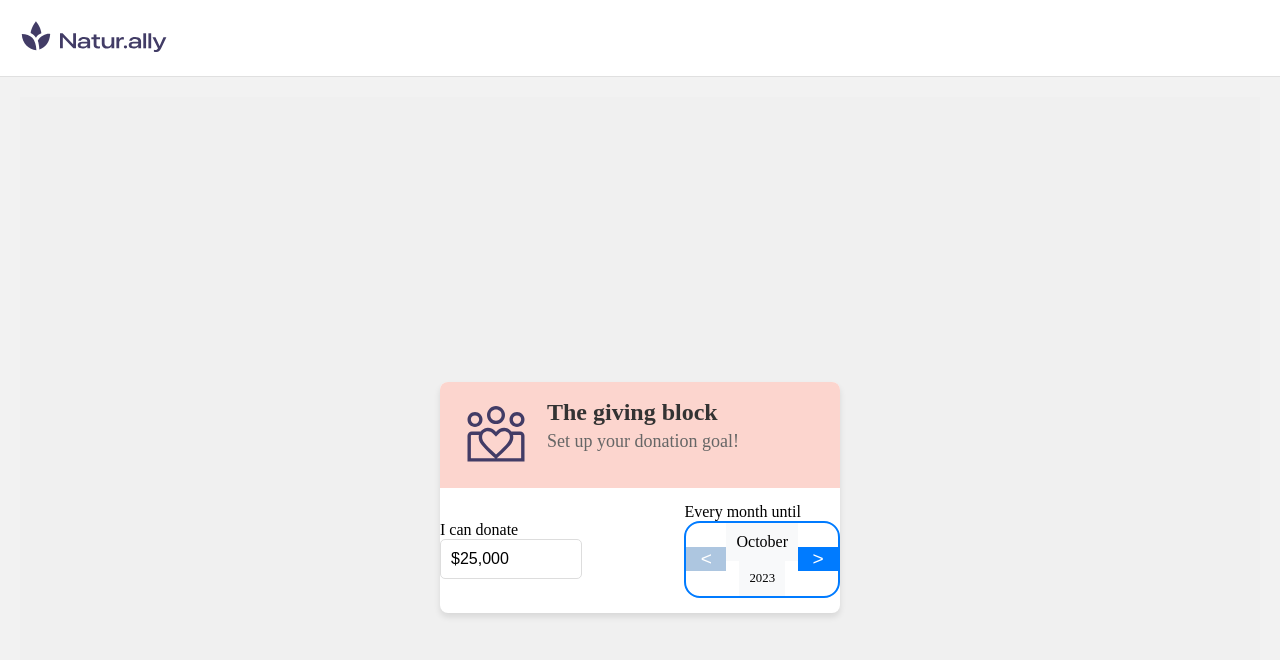
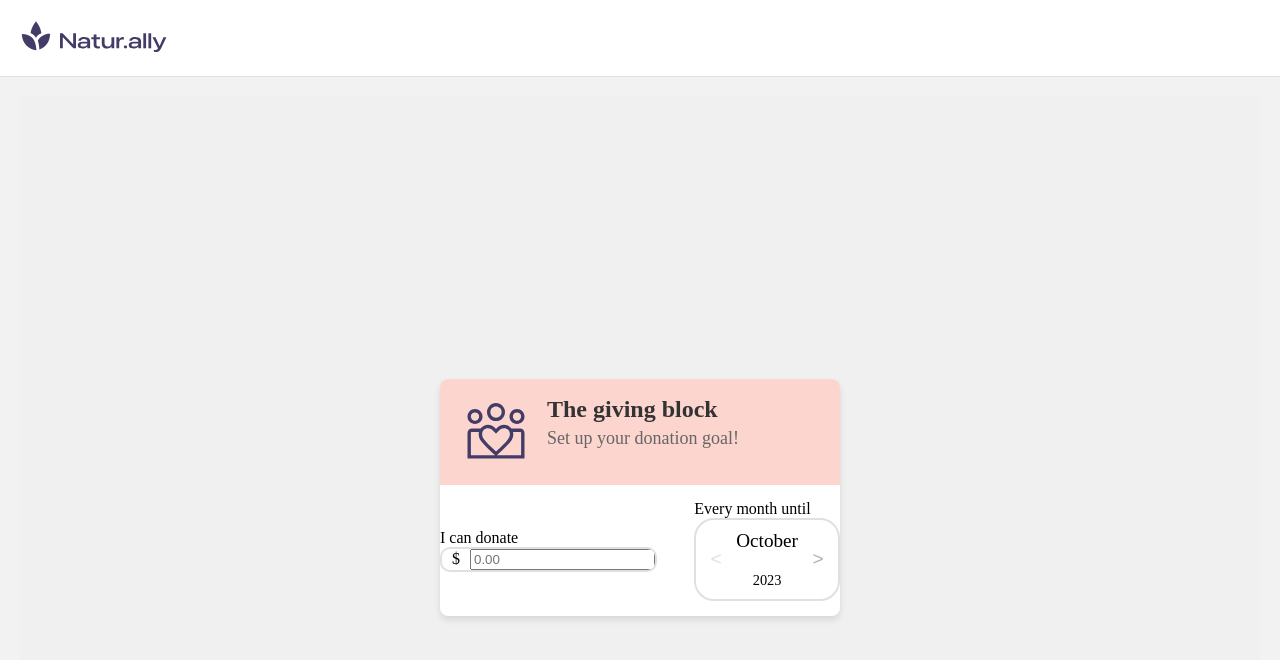
Before and after one commit to kendyl93/donation, a React (Create React App) app: page / in a window 1280 px wide. Shown: the top 660 px of the page. Built offline with nearby package versions, Linux system fonts and the light colour scheme.

Commit message:
Added field calculations

```diff
--- a/public/index.html
+++ b/public/index.html
@@ -24,7 +24,7 @@
       work correctly both with client-side routing and a non-root public URL.
       Learn how to configure a non-root public URL by running `npm run build`.
     -->
-    <title>React App</title>
+    <title>Donation</title>
   </head>
   <body>
     <noscript>You need to enable JavaScript to run this app.</noscript>
--- a/src/Modules/DonationCard/components/FormContent/FormContent.tsx
+++ b/src/Modules/DonationCard/components/FormContent/FormContent.tsx
@@ -1,7 +1,25 @@
 import { Form, Field } from 'react-final-form';
-import { ButtonWrapper, FieldWrapper, FormWrapper, InputWrapper, LabelWrapper, MonthDisplayWrapper, SelectorContentWrapper, SelectorWrapper, YearDisplayWrapper } from './styles';
+import { ButtonWrapper, FieldWrapper, FormWrapper, InputWrapper, LabelWrapper, MonthDisplayWrapper, SelectorContentWrapper, SelectorWrapper, YearDisplayWrapper, CurrencySign, InputValueWrapper } from './styles';
 import { useEffect, useState } from 'react';
 
+
+const formatMoney = (value: any) => {
+    if (!value) return value;
+    const formatter = new Intl.NumberFormat('en-US', {
+        style: 'decimal',
+        minimumFractionDigits: 2
+    });
+    return formatter.format(value);
+};
+
+const unformatMoney = (form: any) => (formattedValue: any) => {
+    if (!formattedValue?.target?.value) return formattedValue;
+    // Removing any non-digit characters and parse it to a float
+    console.log({ DUPA: parseFloat(formattedValue?.target.value?.replace(/[^\d.-]/g, '')) })
+    if (parseFloat(formattedValue?.target.value?.replace(/[^\d.-]/g, ''))) {
+        form.change('amount', parseFloat(formattedValue?.target.value?.replace(/[^\d.-]/g, '')));
+    }
+};
 
 export const FormContent = () => {
     const [monthAndYear, setMonthAndYear] = useState(new Date());
@@ -49,18 +67,34 @@ export const FormContent = () => {
         console.log("Form values:", values);
     };
 
+
+
     return (
         <Form
             onSubmit={onSubmit}
-            initialValues={{ amount: '$25,000', month: 'August 2023' }}
-            render={({ handleSubmit }: any) => (
+            initialValues={{ amount: null, month: 'August 2023' }}
+            render={({ handleSubmit, form }: any) => {
+                const onFocusAmount = unformatMoney(form);
+
+                return (
                     <form onSubmit={handleSubmit}>
                         <FormWrapper>
                             <FieldWrapper>
                                 <LabelWrapper>I can donate</LabelWrapper>
                                 <Field name="amount">
                                     {({ input }: any) => (
-                                    <InputWrapper {...input} />
+                                        <InputWrapper>
+                                            <CurrencySign>$</CurrencySign>
+                                            <Field
+                                                name="amount"
+                                                component="input"
+                                                type="text"
+                                                format={formatMoney}
+                                                formatOnBlur
+                                                onFocus={onFocusAmount}
+                                                placeholder="0.00"
+                                            />
+                                        </InputWrapper>
                                     )}
                                 </Field>
                             </FieldWrapper>
@@ -77,7 +111,8 @@ export const FormContent = () => {
                             </FieldWrapper>
                         </FormWrapper>
                     </form >
-            )}
+                )
+            }}
         />
     );
 }
--- a/src/Modules/DonationCard/components/FormContent/styles.ts
+++ b/src/Modules/DonationCard/components/FormContent/styles.ts
@@ -17,7 +17,7 @@ export const LabelWrapper = styled.label`
   margin-right: 15px;
 `;
 
-export const InputWrapper = styled.input`
+export const InputValueWrapper = styled.input`
   padding: 10px;
   border: 1px solid #ddd;
   border-radius: 5px;
@@ -28,9 +28,9 @@ export const InputWrapper = styled.input`
 export const SelectorWrapper = styled.div`
     display: flex;
     align-items: center;
-  border: 2px solid #007BFF;  // Blue border
-  border-radius: 16px;  // Rounded edges
-  overflow: hidden;  // To make sure child elements don't overflow
+    border: 2px solid #E0E0E0;  // Light gray border
+    border-radius: 20px;  // More rounded edges
+    overflow: hidden;  // To ensure child elements don't overflow
 `;
 
 export const SelectorContentWrapper = styled.div`
@@ -41,25 +41,38 @@ export const SelectorContentWrapper = styled.div`
 
 export const MonthDisplayWrapper = styled.div`
     flex: 1;  // Take maximum available space
-  background-color: #F8F9FA;  // Light gray background
     text-align: center;
-  padding: 10px;
+    padding: 10px 0;  // Top and bottom padding
+    font-size: 1.2em;  // Slightly larger text for month
 `;
 
 export const YearDisplayWrapper = styled(MonthDisplayWrapper)`  // Inherits styles from MonthDisplay
-  font-size: 0.8em;  // Slightly smaller text for year
+  font-size: 0.9em;  // Slightly smaller text for year
 `;
 
 export const ButtonWrapper = styled.button`
-  background-color: #007BFF;  // Blue background
-  color: white;  // White text
+    background-color: transparent;  // Transparent background
     border: none;
     width: 40px;  // Fixed width for buttons
     height: 100%;  // Full height of parent
     cursor: pointer;
-  font-size: 1.2em;  // Increase arrow size
+    font-size: 1.2em;  // Size of arrow
+    color: #B0B0B0;  // Light gray arrow
 
     &:disabled {
-    background-color: #ADC6E0;  // Lighter blue for disabled state
+    color: #E0E0E0;  // Even lighter gray for disabled state
     }
 `;
+
+export const InputWrapper = styled.div`
+    display: flex;
+    align-items: center;
+    border: 2px solid #E0E0E0;
+    border-radius: 10px;
+    overflow: hidden;
+`;
+
+export const CurrencySign = styled.span`
+  padding: 0 10px;  // Add some padding for spacing
+  font-size: 1em;
+`;
--- /dev/null
+++ b/src/module.d.ts
@@ -0,0 +1 @@
+declare module "react-number-format"; // Added because of https://github.com/s-yadav/react-number-format/issues/630#issuecomment-1231715573
```
Lines whose indentation alone changed are shown as unchanged.
